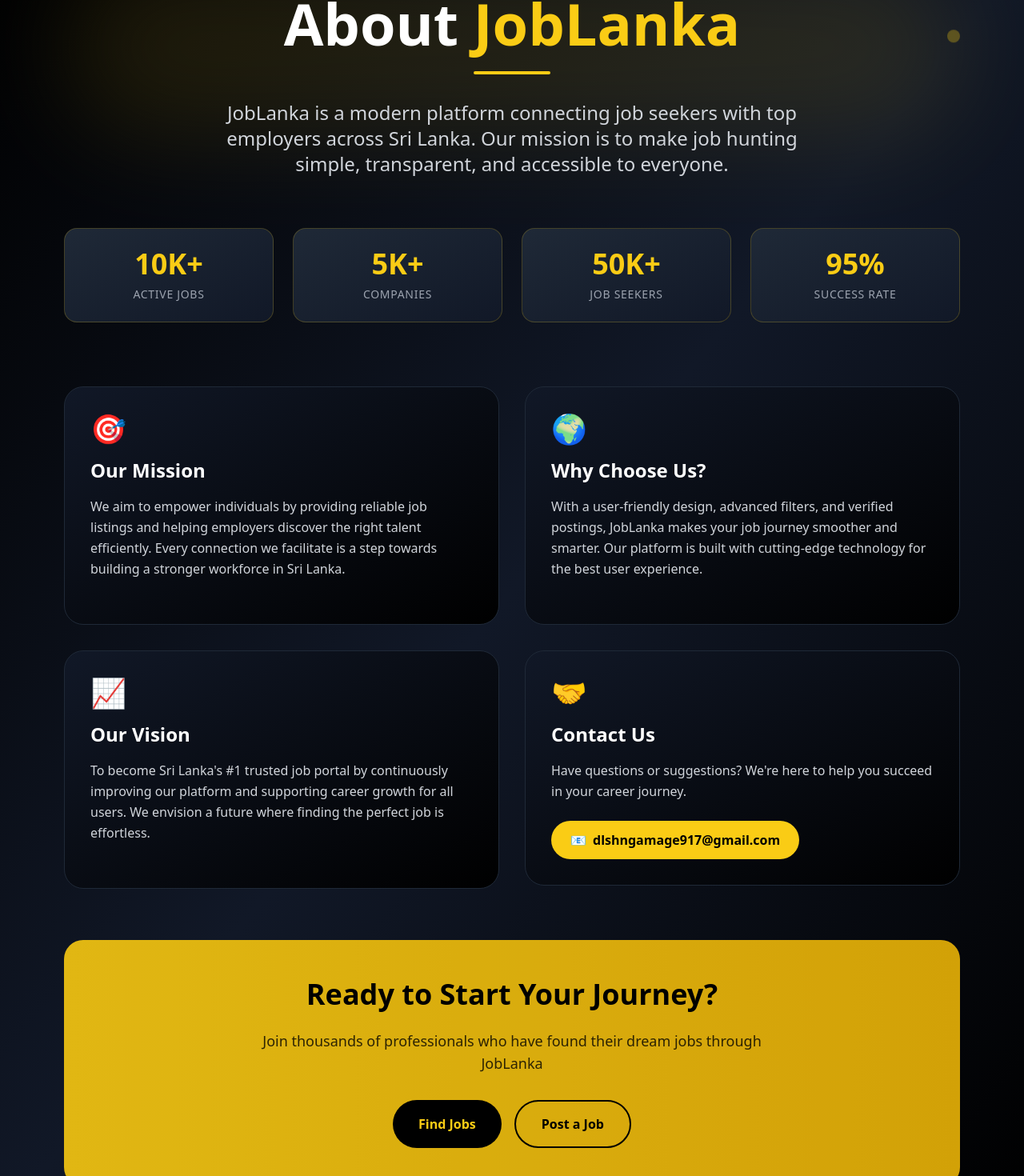
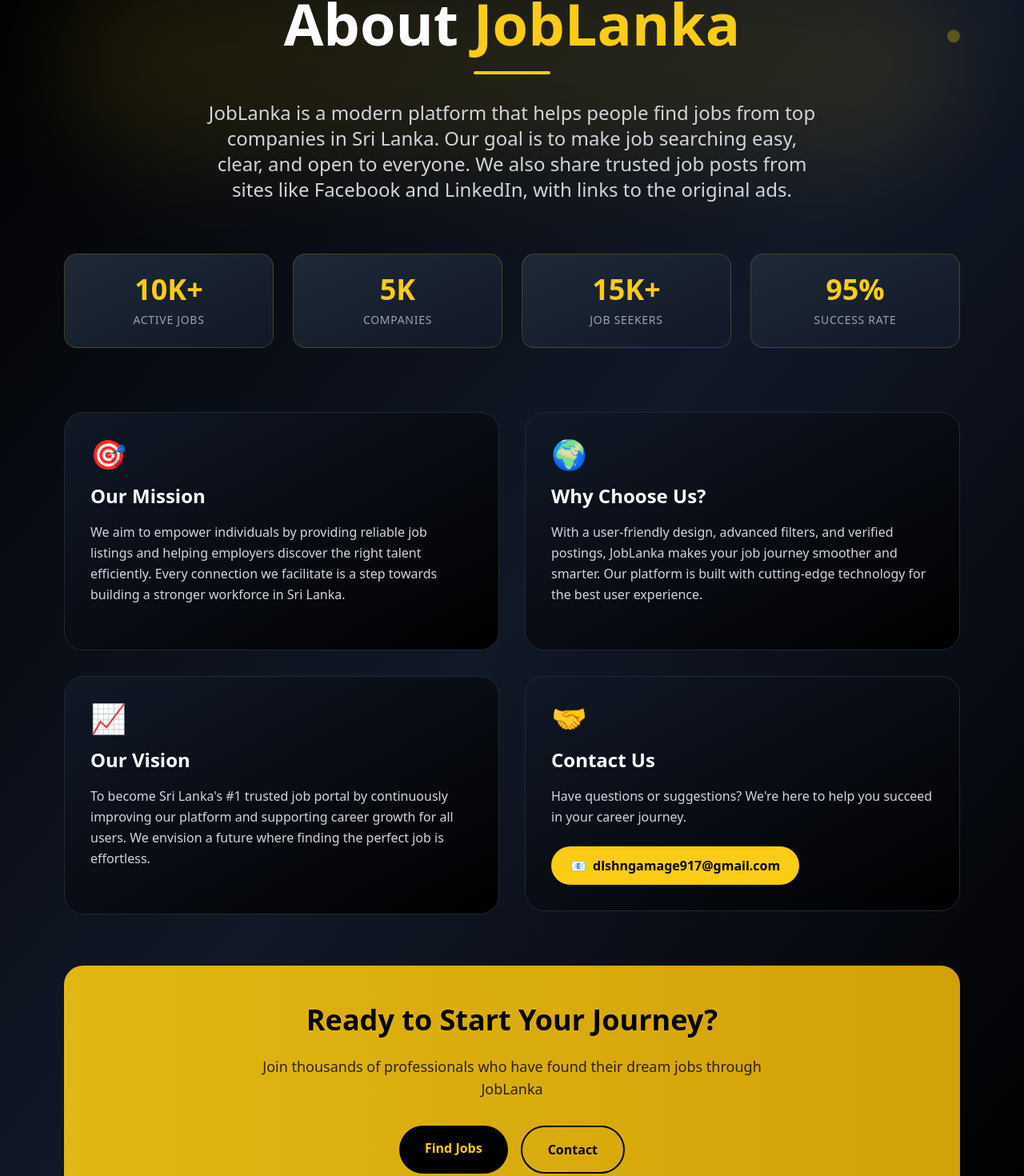
Before and after one commit to dlshn/JobLanka, a React (Create React App) app in the folder front-end/: page /about in a window 1280 px wide. Shown: the part 119-1589 px from the top of the page at 80% size. Built offline with nearby package versions, Linux system fonts and the light colour scheme.

Commit message:
Update about us page content

```diff
--- a/front-end/src/Components/Navbar.jsx
+++ b/front-end/src/Components/Navbar.jsx
@@ -52,7 +52,6 @@
               {!isAdmin &&(
                 <Link to="/about" onClick={() => setIsOpen(false)} className="hover:underline">About</Link>
               )}
-
               {!isAdmin && (
                 <Link to="/contact" onClick={() => setIsOpen(false)} className="hover:underline">Contact</Link>
               )}
--- a/front-end/src/Pages/About.jsx
+++ b/front-end/src/Pages/About.jsx
@@ -1,4 +1,5 @@
 import React from "react";
+import {Link} from "react-router-dom";
 
 const About = () => {
   return (
@@ -12,8 +13,9 @@
           </h1>
           <div className="w-24 h-1 bg-yellow-400 mx-auto mb-8 rounded-full"></div>
           <p className="text-xl md:text-2xl text-gray-300 max-w-3xl mx-auto leading-relaxed relative z-10">
-            JobLanka is a modern platform connecting job seekers with top employers across Sri Lanka.
-            Our mission is to make job hunting simple, transparent, and accessible to everyone.
+            JobLanka is a modern platform that helps people find jobs from top companies in Sri Lanka.
+Our goal is to make job searching easy, clear, and open to everyone.
+We also share trusted job posts from sites like Facebook and LinkedIn, with links to the original ads.
           </p>
         </div>
 
@@ -21,8 +23,8 @@
         <div className="grid grid-cols-2 md:grid-cols-4 gap-6 mb-20">
           {[
             { number: "10K+", label: "Active Jobs" },
-            { number: "5K+", label: "Companies" },
-            { number: "50K+", label: "Job Seekers" },
+            { number: "5K", label: "Companies" },
+            { number: "15K+", label: "Job Seekers" },
             { number: "95%", label: "Success Rate" }
           ].map((stat, index) => (
             <div key={index} className="text-center group">
@@ -103,12 +105,12 @@
               Join thousands of professionals who have found their dream jobs through JobLanka
             </p>
             <div className="flex flex-col sm:flex-row gap-4 justify-center">
-              <button className="bg-black text-yellow-400 px-8 py-4 rounded-full font-semibold hover:bg-gray-900 transition-all duration-300 hover:shadow-lg transform hover:scale-105">
+              <Link to="/" className="bg-black text-yellow-400 px-8 py-4 rounded-full font-semibold hover:bg-gray-900 transition-all duration-300 hover:shadow-lg transform hover:scale-105">
                 Find Jobs
-              </button>
-              <button className="border-2 border-black text-black px-8 py-4 rounded-full font-semibold hover:bg-black hover:text-yellow-400 transition-all duration-300 transform hover:scale-105">
-                Post a Job
-              </button>
+              </Link>
+              <Link to="/contact" className="border-2 border-black text-black px-8 py-4 rounded-full font-semibold hover:bg-black hover:text-yellow-400 transition-all duration-300 transform hover:scale-105">
+                Contact
+              </Link>
             </div>
           </div>
         </div>
--- a/front-end/src/Pages/Home.jsx
+++ b/front-end/src/Pages/Home.jsx
@@ -151,7 +151,7 @@
                 <h2 className="text-xl font-bold text-gray-900 group-hover:text-yellow-600 transition-colors duration-300 line-clamp-2">
                   {job.title}
                 </h2>
-                <p className="text-gray-700 text-sm leading-relaxed line-clamp-3">{job.description}</p>
+                <p className="text-gray-700 text-sm leading-relaxed line-clamp-3 font-serif">{job.description}</p>
                 <div className="flex items-center space-x-2">
                   <div className="w-2 h-2 bg-yellow-400 rounded-full"></div>
                   <p className="text-gray-800 font-medium text-sm">{job.company}</p>
@@ -161,8 +161,8 @@
                   <p className="text-gray-700 text-sm">{job.location?`${job.location}`:"Not location mentioned."}</p>
                 </div>
                 <div className="flex items-center justify-between pt-3 border-t border-gray-200 gap-0">
-                  <div className="flex items-center border pr-6 w-auto">
-                    <b>Salary</b>:{""}<span className="text-xs font-bold text-yellow-600 border w-max">
+                  <div className="flex items-center pr-6 w-auto">
+                    <b>Salary</b>:{""}<span className="text-sm font-bold text-yellow-600  w-max">
                     {job.salary ? `LKR ${job.salary}` : "Negotiable"}
                     </span>
                   </div>
@@ -175,7 +175,7 @@
                     href={job.link}
                     rel="noopener noreferrer"
                     target="_blank"
-                    className="inline-block bg-yellow-400 text-white px-4 py-2 rounded-lg hover:bg-yellow-500 transition-colors duration-300"
+                    className="inline-block bg-yellow-400 text-white px-4 py-1 rounded-lg hover:bg-yellow-500 transition-colors duration-300"
                   >
                     More
                   </a>
```
